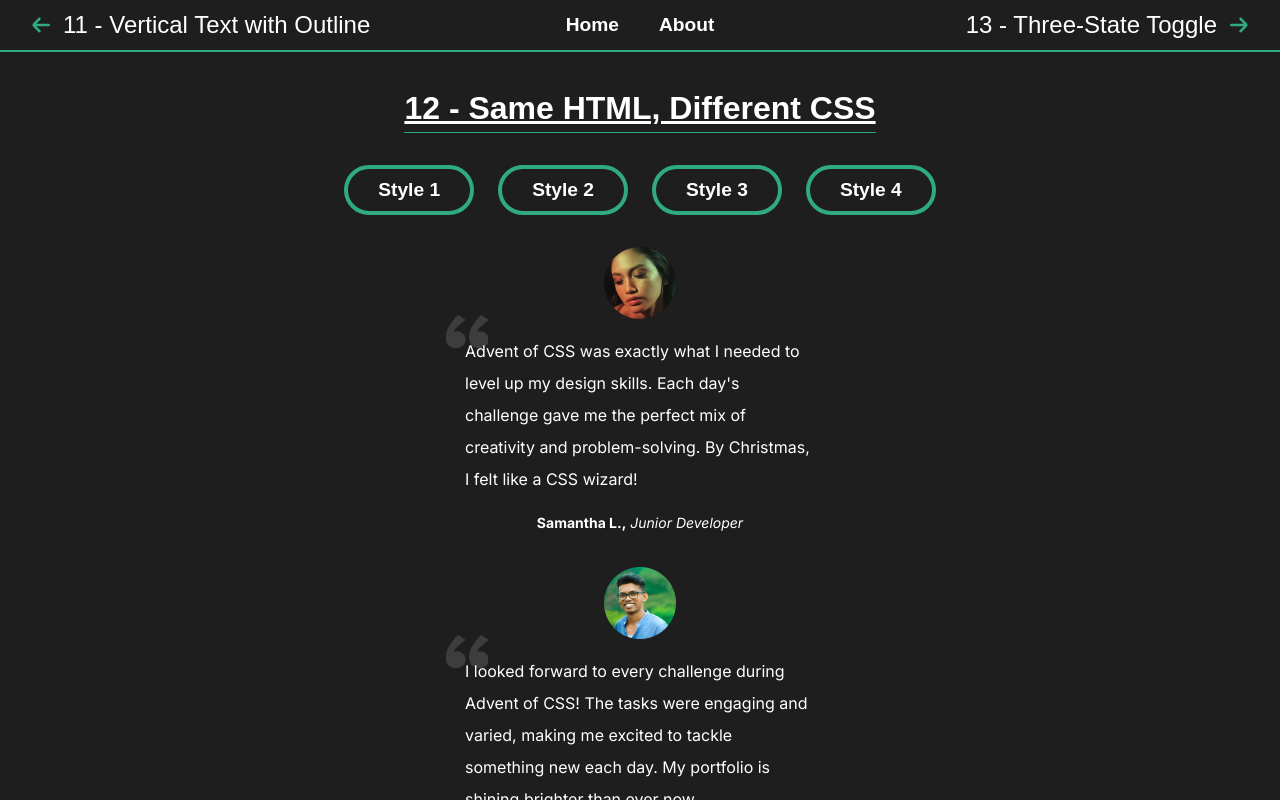
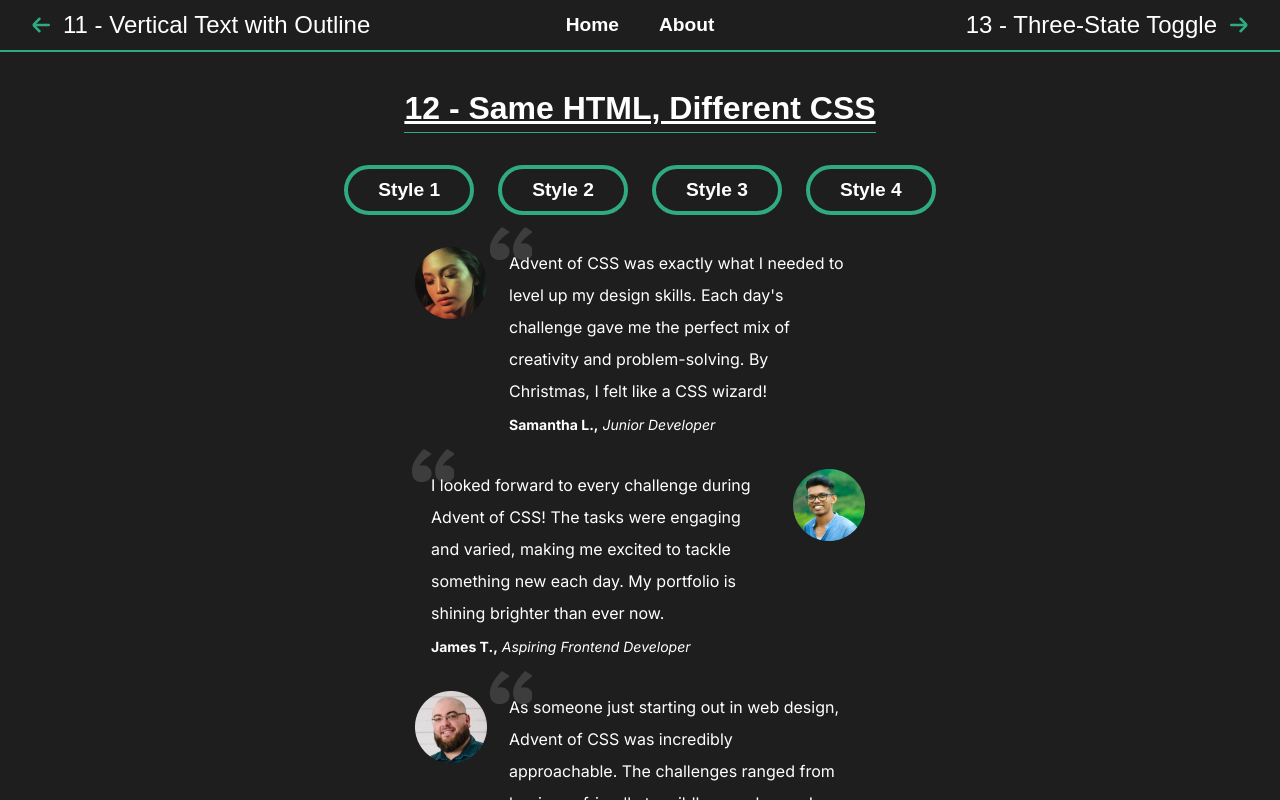
Before and after one commit to Zuhaitz/advent-css-2024, a Vue app: page /challenge12 in a window 1280 px wide. Both pictures are taken after a click on the button "Style 2". Shown: the top 800 px of the page. Built offline with nearby package versions, Linux system fonts and the light colour scheme; a web font is replaced by a local one.

Commit message:
day 12 done

```diff
--- a/src/views/challenge12/Challenge12View.vue
+++ b/src/views/challenge12/Challenge12View.vue
@@ -60,7 +60,7 @@
         border: none;
         background-color: #1e1e1e;
 
-        transition: all 0.1s linear;
+        transition: background-color 0.1s linear, color 0.1s linear;
 
         &:hover {
           color: #1e1e1e;
--- a/src/views/challenge12/styles/styles.css
+++ b/src/views/challenge12/styles/styles.css
@@ -7,17 +7,18 @@
     line-height: 24px;
   }
 
-  em {
-    font-style: italic;
-  }
-
-  strong {
-    font-style: bold;
-  }
-
   .avatar {
     width: 72px;
     height: 72px;
+
+    grid-area: avatar;
+  }
+
+  .avatar > img {
+    width: 100%;
+    height: 100%;
+    object-fit: contain;
+    aspect-ratio: 1 / 1;
   }
 
   .testimonial {
@@ -25,6 +26,8 @@
     width: min(350px, 90%);
     font-size: 16px;
     line-height: 32px;
+
+    grid-area: testimonial;
   }
 
   .testimonial::before {
@@ -37,6 +40,18 @@
     width: 43px;
     height: 33px;
     background: url("../images/open-quotes.svg") 0 0 no-repeat;
+  }
+
+  .cite {
+    grid-area: cite;
+  }
+
+  .cite > em {
+    font-style: italic;
+  }
+
+  .cite > strong {
+    font-style: bold;
   }
 
   div[id*="testimonials-"] > section {
@@ -75,6 +90,48 @@
     width: 100%;
   }
 
+  @media (min-width: 640px) {
+    /* Testimonials 1 */
+    #testimonials-1,
+    #testimonials-2 {
+      display: flex;
+      flex-direction: column;
+      align-items: center;
+    }
+
+    #testimonials-1 > section,
+    #testimonials-2 > section {
+      position: relative;
+      display: grid;
+      width: min(450px, 90%);
+      gap: 6px;
+      grid-template-areas:
+        "avatar testimonial"
+        "avatar cite";
+      align-items: start;
+    }
+
+    #testimonials-1 .testimonial,
+    #testimonials-1 .cite,
+    #testimonials-2 .testimonial,
+    #testimonials-2 .cite {
+      margin-left: 16px;
+    }
+
+    /* Testimonials 2 */
+    #testimonials-2 > section:nth-child(even) {
+      column-gap: 16px;
+      grid-template-areas:
+        "testimonial avatar"
+        "cite avatar";
+    }
+
+    #testimonials-2 > section:nth-child(even) .testimonial,
+    #testimonials-2 > section:nth-child(even) .cite {
+      margin-right: 16px;
+    }
+  }
+
   @media (min-width: 768px) {
     /* Testimonials 4 */
     #testimonials-4 {
```
